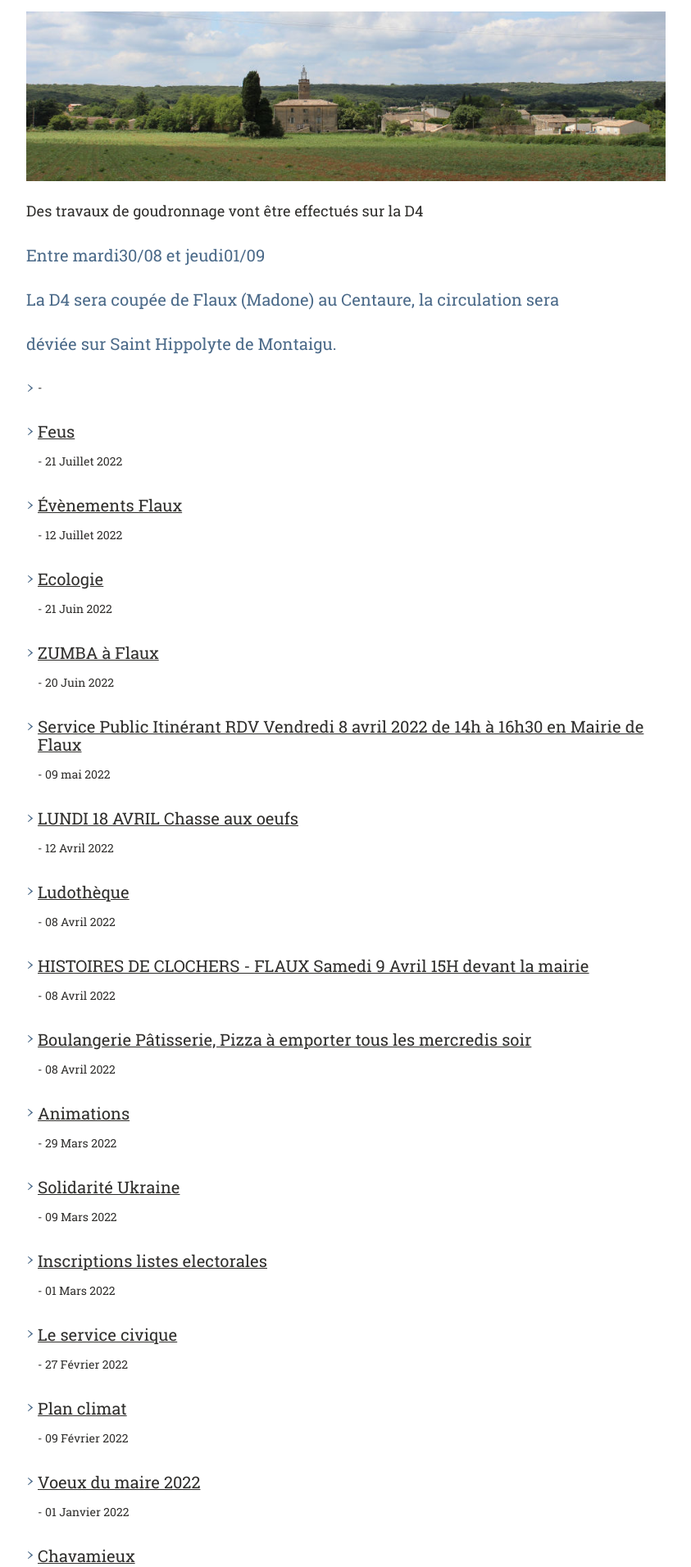
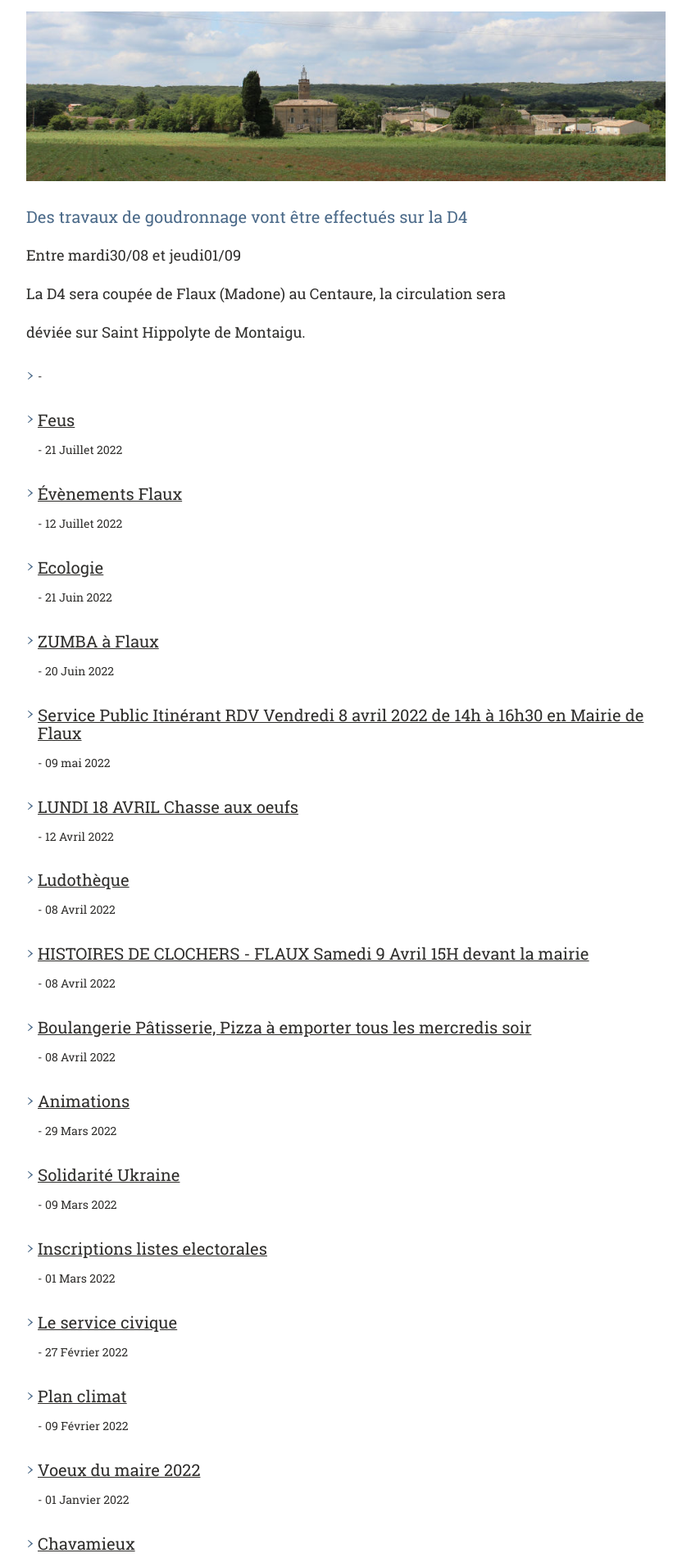
Before and after one commit to Flaux-Village/flaux-village.github.io, a Jekyll site: the page built from actualites.md, in a window 1280 px wide. Shown: the part 368-2280 px from the top of the page at 82% size, without its empty margins (58-901 px from the left). Built offline with Jekyll 4.4.1, drawn with Linux system fonts in a browser that asks for light colours; our own code applies the rules of GitHub Pages for plain Markdown files.

```diff
--- a/actualites.md
+++ b/actualites.md
@@ -12,11 +12,11 @@ documents:
 
 ---
 
-### Des travaux de goudronnage vont être effectués sur la D4
-## Entre mardi30/08 et jeudi01/09
+## Des travaux de goudronnage vont être effectués sur la D4
+### Entre mardi30/08 et jeudi01/09
 
-## La D4 sera coupée de Flaux (Madone) au Centaure, la circulation sera
-## déviée sur Saint Hippolyte de Montaigu.
+### La D4 sera coupée de Flaux (Madone) au Centaure, la circulation sera
+### déviée sur Saint Hippolyte de Montaigu.
 
 {% assign sorted = (site.actualites | sort: 'date') | reverse %}
 <ul>
```
